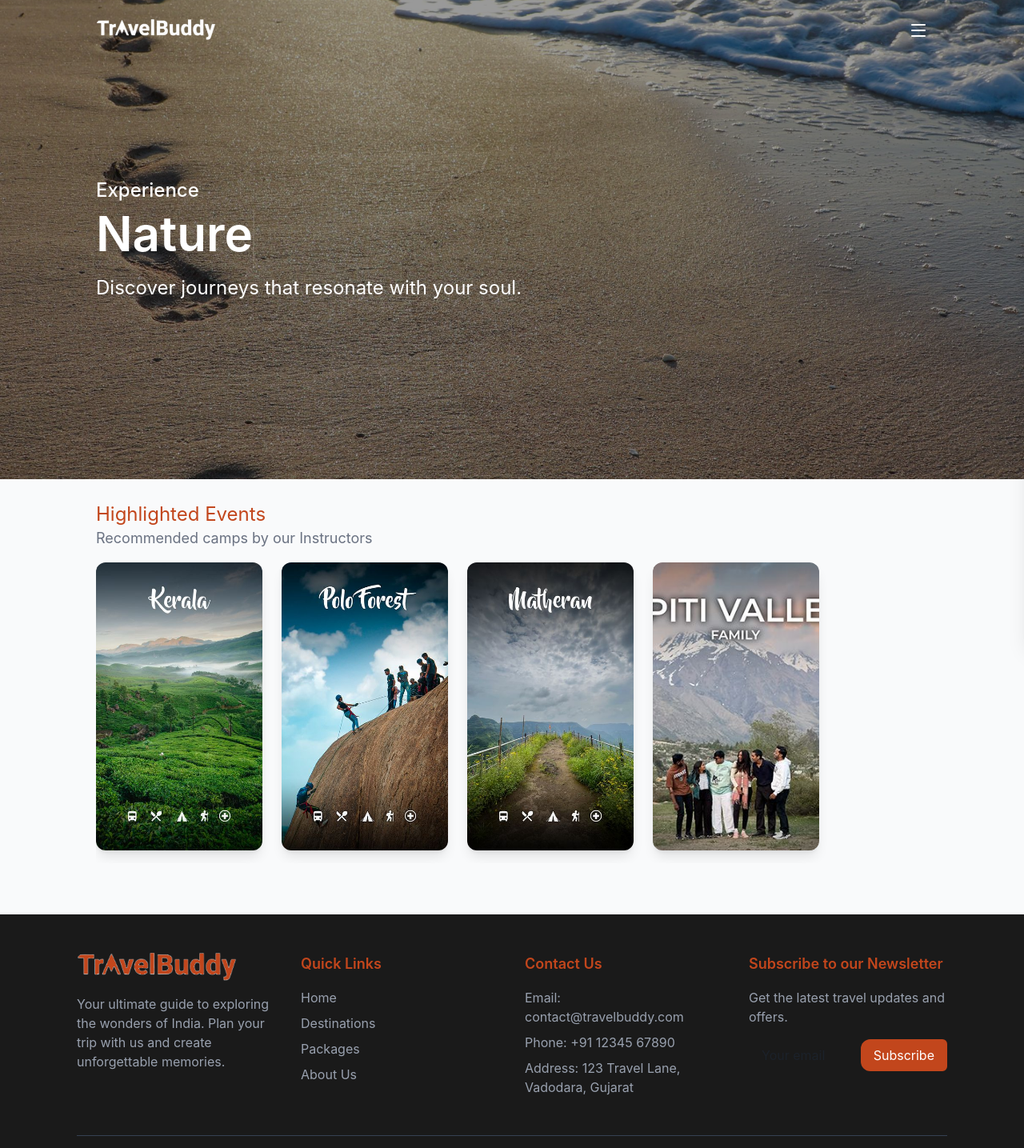
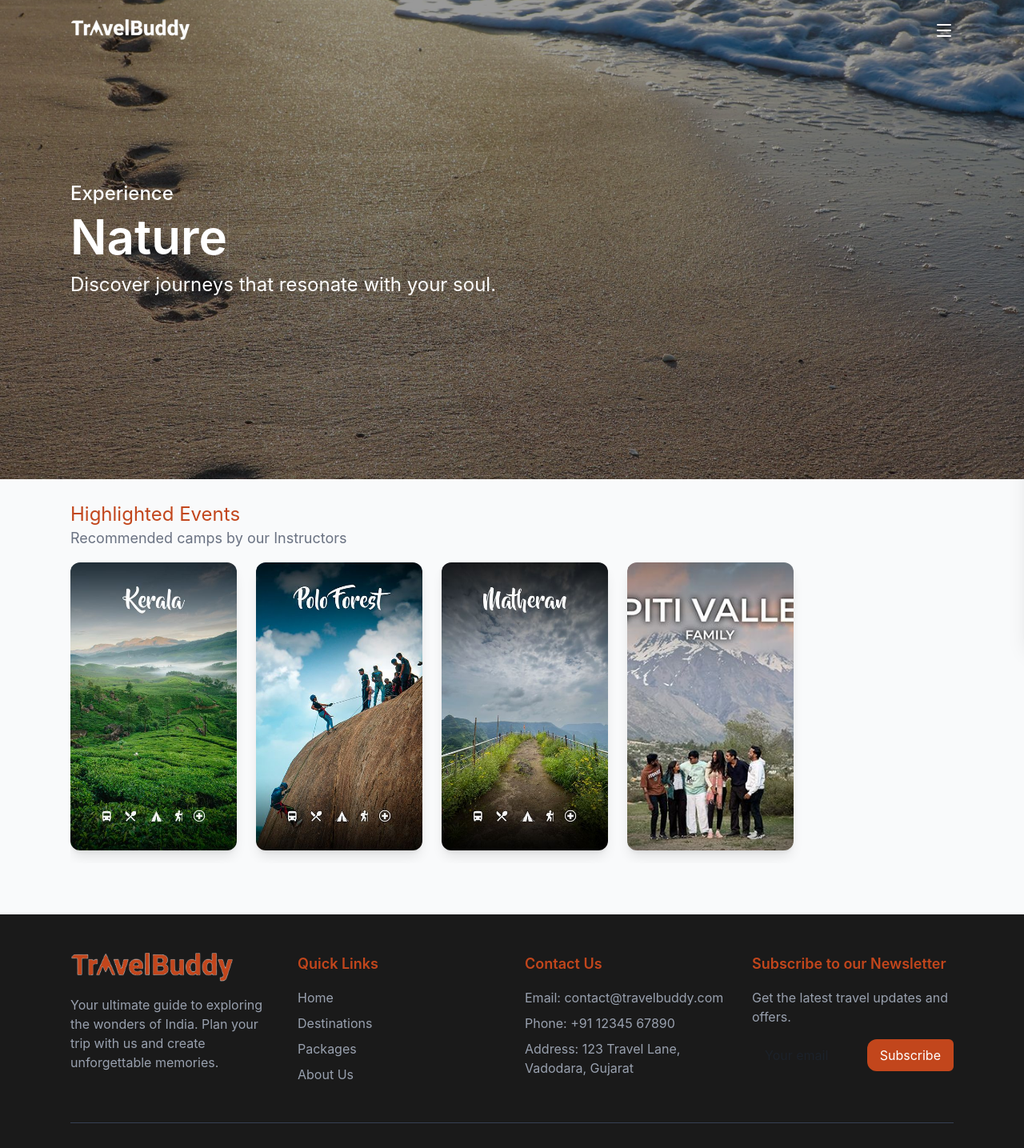
Before and after one commit to vaibhavsurani/TravelBuddy, a Next.js app: page / in a window 1280 px wide. Shown: the top 1435 px of the page at 80% size. Built offline with nearby package versions, Linux system fonts and the light colour scheme.

Commit message:
UI changes

```diff
--- a/src/components/Footer.tsx
+++ b/src/components/Footer.tsx
@@ -4,7 +4,7 @@ import { Facebook, Twitter, Instagram } from 'lucide-react'; // 1. Imported icon
 const Footer = () => {
   return (
     <footer className="bg-[#1A1A1A] text-white">
-      <div className="container mx-auto px-8 py-12 max-w-6xl">
+      <div className="container mx-auto px-6 py-12 max-w-6xl">
         <div className="grid grid-cols-1 md:grid-cols-4 gap-8">
           {/* About Section */}
           <div>
--- a/src/components/Header.tsx
+++ b/src/components/Header.tsx
@@ -73,7 +73,7 @@ const Header = () => {
   return (
     <>
       <header
-        className={`top-2 max-w-[1088px] mx-auto sticky w-full z-30 transition-all duration-300 ${headerClasses} ${headerClasses2} ${
+        className={`top-2 max-w-6xl mx-auto sticky w-full z-30 transition-all duration-300 ${headerClasses} ${headerClasses2} ${
           showHeader ? 'translate-y-0' : '-translate-y-full'
         }`}
       >
--- a/src/pages/contact.tsx
+++ b/src/pages/contact.tsx
@@ -16,12 +16,12 @@ const ContactPage = () => {
       <main className="flex-grow">
         <div className="container mx-auto -mt-15 flex flex-col w-full items-center ">
           <div className="h-[65vh] bg-[url('/images/home3.jpg')] w-full bg-cover bg-center flex flex-col justify-center items-center text-white px-4">
-            <div className="max-w-6xl">
+            <div className="max-w-6xl px-6">
               <h1 className="text-4xl md:text-5xl font-bold text-[#C2461C]">Get in Touch</h1>
               <p className="mt-4 text-lg text-white">We'd love to hear from you! Whether you have a question about our trips, pricing, or anything else, our team is ready to answer all your questions.</p>
             </div>
           </div>
-          <div className="grid grid-cols-1 max-w-6xl my-4 md:grid-cols-2 gap-12 items-start w-full">
+          <div className="grid grid-cols-1 max-w-6xl px-6 my-4 md:grid-cols-2 gap-12 items-start w-full">
             {/* Contact Form */}
             <div className="bg-white p-8 rounded-lg shadow-md">
               <h2 className="text-2xl font-bold text-gray-800 mb-6">Send us a Message</h2>
--- a/src/pages/destinations.tsx
+++ b/src/pages/destinations.tsx
@@ -70,7 +70,7 @@ const AllDestinationsPage = () => {
         </section>
 
         {/* --- 2. Main Content Section (Filters and Cards) --- */}
-        <section className="container mx-auto py-12 px-4 max-w-6xl">
+        <section className="container mx-auto py-12 px-6 max-w-6xl">
           {/* Category Filter Buttons */}
           <div className="flex flex-wrap gap-3 mb-12">
             {categories.map(category => (
@@ -91,7 +91,7 @@ const AllDestinationsPage = () => {
 
           {/* Destination Grid */}
           {filteredDestinations.length > 0 ? (
-            <div className="grid grid-cols-1 sm:grid-cols-2 md:grid-cols-3 lg:grid-cols-4 xl:grid-cols-5 gap-6">
+            <div className="grid grid-cols-1 sm:grid-cols-2 md:grid-cols-3 lg:grid-cols-4 xl:grid-cols-5 gap-16">
               {filteredDestinations.map(destination => (
                 <DestinationCard key={destination.id} destination={destination} />
               ))}
--- a/src/pages/destinations/[id].tsx
+++ b/src/pages/destinations/[id].tsx
@@ -256,9 +256,9 @@ const DestinationPage = () => {
           </div>
 
           {/* MAIN CONTENT WRAPPER (Constrained to center) */}
-          <div className="max-w-6xl mx-auto px-8 mt-14">
+          <div className="w-full mx-auto mt-14 flex flex-col items-center">
             {/* DETAILS CARD */}
-            <div className="relative bg-white shadow-lg rounded-lg p-8 -mt-24">
+            <div className="relative bg-white max-w-6xl shadow-lg rounded-lg p-8 -mt-24">
               <div className="grid grid-cols-1 lg:grid-cols-3 gap-8">
                 {/* Left Column */}
                 <div className="lg:col-span-2">
@@ -321,6 +321,7 @@ const DestinationPage = () => {
             </div>
 
             {/* CITY SELECTOR */}
+            <div className="max-w-6xl">
               <div ref={joinUsSectionRef} className="mt-4 px-6">
                 <div className="">
                   <h2 className="text-2xl w-full text-left font-normal text-[#C2461C] text-center">Join us from</h2>
@@ -470,6 +471,7 @@ const DestinationPage = () => {
                 </div>
               </div>
             </div>
+          </div>
         </main>
 
         {/* FOOTER (Full-width) */}
@@ -490,24 +492,25 @@ const DestinationPage = () => {
 
       {/* --- STICKY BOOKING BAR --- */}
       <div
-        className={`fixed bottom-0 left-0 right-0 bg-gray-100 shadow-[0_-2px_10px_rgba(0,0,0,0.1)] px-3 py-1 z-40 transform transition-transform duration-300 ease-in-out ${
+        className={`fixed bottom-0 left-0 right-0 bg-gray-100 border-t-1 border-gray-200 z-40 transform transition-transform duration-300 ease-in-out ${
           isBarVisible ? 'translate-y-0' : 'translate-y-full'
         }`}
       >
+        <div className='bg-[#C2461C]/5  px-3 py-1'>
           {destination && (
-          <div className="max-w-6xl px-8 mx-auto flex justify-between items-center px-4">
+            <div className="max-w-6xl px-6 mx-auto flex justify-between items-center px-4">
               <div>
 
-              <p className="font-bold text-lg text-gray-700">
-                <p className="text-sm font-normal text-gray-500 inline">From   </p>
-                ₹{destination.basePrice.toLocaleString('en-IN')}{' '}
+                <p className="font-bold text-lg text-gray-800">
+                  <p className="text-sm font-normal text-gray-800 inline">From
+                  ₹{destination.basePrice.toLocaleString('en-IN')}{' '}</p>
                   <span className="font-normal text-sm">/ person</span>
                 </p>
               </div>
               <div className="flex items-center gap-3">
                 <button
                   onClick={() => setIsBookingModalOpen(true)}
-                className="bg-[#C2461C] text-white font-normal py-2 px-3 rounded-lg hover:bg-[#C2461C]/80 transition text-md focus:outline-none focus:ring-4 focus:ring-[#E9743C]/50"
+                  className="bg-[#C2461C] text-white font-normal py-2 px-3 my-2 rounded-lg hover:bg-[#C2461C]/80 transition text-md focus:outline-none focus:ring-4 focus:ring-[#E9743C]/50"
                 >
                   Book Now
                 </button>
@@ -515,6 +518,7 @@ const DestinationPage = () => {
             </div>
           )}
         </div>
+      </div>
       {/* --- END: BOOKING BAR --- */}
     </>
   );
--- a/src/pages/index.tsx
+++ b/src/pages/index.tsx
@@ -60,8 +60,8 @@ export default function Home() {
             </div>
           ))}
 
-          <div className="relative z-30 px-14 w-full max-w-6xl mx-auto h-full flex flex-col items-start justify-center text-white text-left">
-            <h1 className="text-xl md:text-2xl font-medium mb-4">
+          <div className="relative z-30 px-6 w-full max-w-6xl mx-auto h-full flex flex-col items-start justify-center text-white text-left">
+            <h1 className="text-xl md:text-2xl font-medium mb-2">
               Experience
               <span className="block text-4xl md:text-6xl font-semibold mt-2">
                 <TypingText words={typingWords} />
@@ -74,8 +74,8 @@ export default function Home() {
         </section>
 
         {/* Popular Destinations Section */}
-        <section className="bg-gray-50 px-8 py-16 max-w-6xl w-full mx-auto -mt-24">
-          <div className="container mx-auto px-6">
+        <section className="bg-gray-50 px-6 py-16 max-w-6xl w-full mx-auto -mt-24">
+          <div className="container mx-auto">
             <div className="text-left">
               <h2 className="text-2xl font-normal text-[#C2461C]">Highlighted Events</h2>
               <h2 className="text-lg font-normal text-gray-500 mb-4">Recommended camps by our Instructors</h2>
```
Lines whose indentation alone changed are shown as unchanged.
